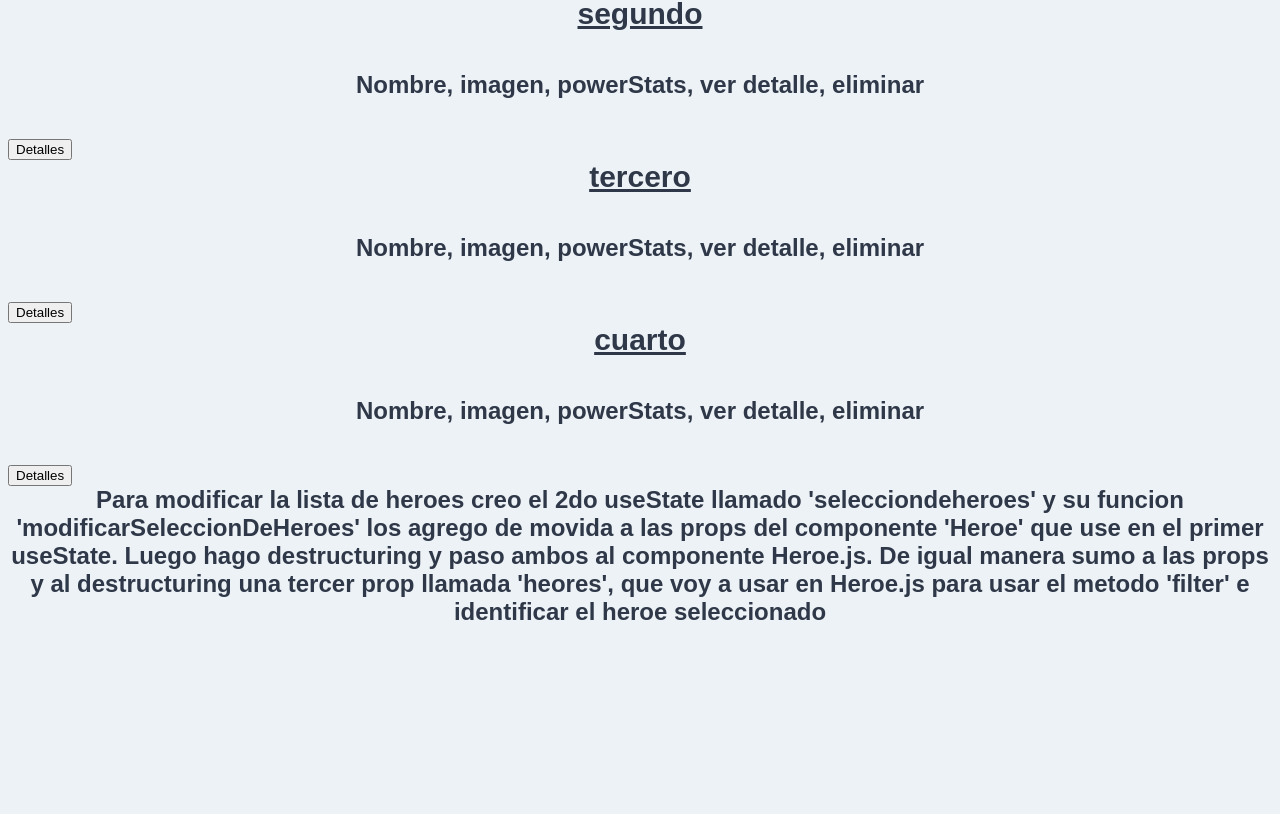
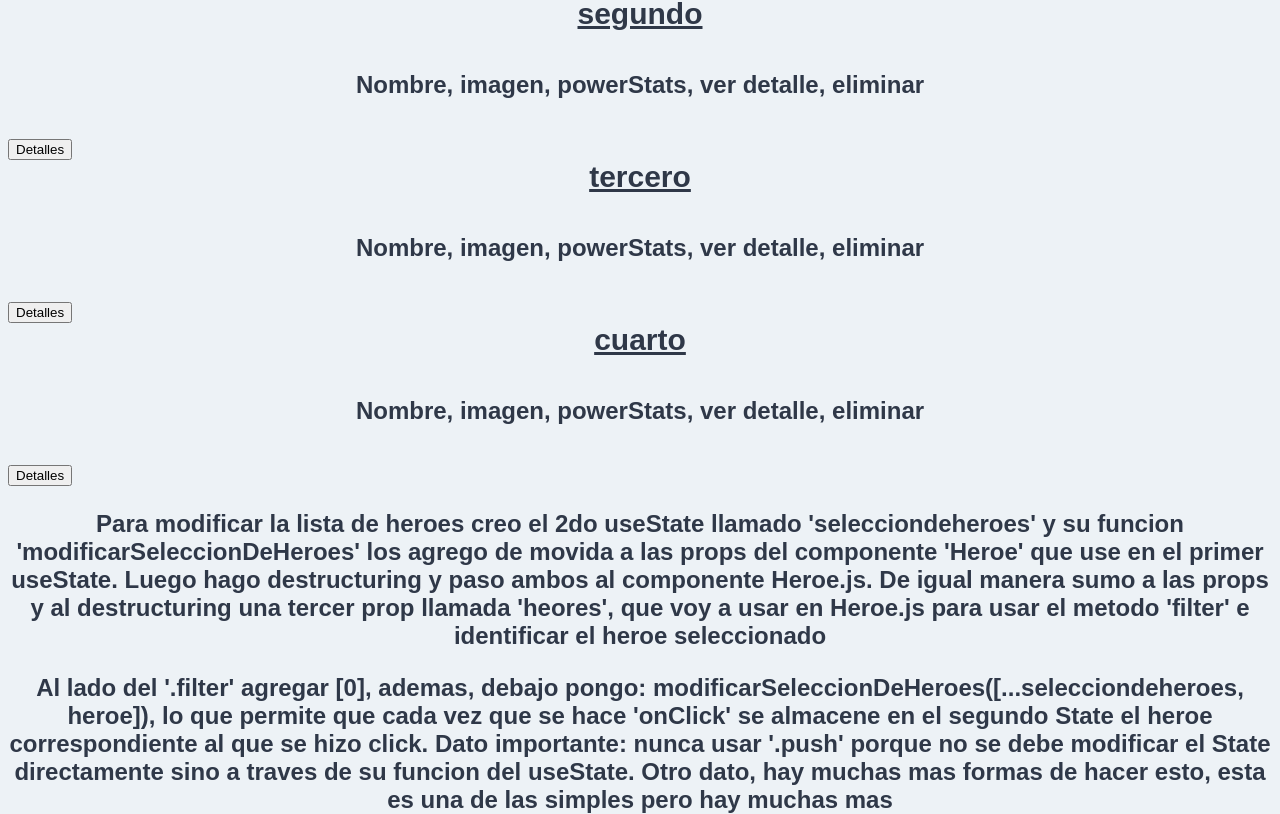
Before and after one commit to lautarosoliani/React-Alkemy-app, a React (Create React App) app in the folder apuntes-app/: page / in a window 1280 px wide. Shown: the part 2148-2962 px from the top of the page. Before the commit the page ends 2774 px from the top, so only its background shows below. Built offline with nearby package versions, Linux system fonts and the light colour scheme.

Commit message:
2nd useState finished

```diff
--- a/apuntes-app/src/App.js
+++ b/apuntes-app/src/App.js
@@ -56,14 +56,27 @@ function App() {
             ))}
 
             <h2>
-                Para modificar la lista de heroes creo el 2do useState llamado
-                'selecciondeheroes' y su funcion 'modificarSeleccionDeHeroes'
-                los agrego de movida a las props del componente 'Heroe' que use
-                en el primer useState. Luego hago destructuring y paso ambos al
-                componente Heroe.js. De igual manera sumo a las props y al
-                destructuring una tercer prop llamada 'heores', que voy a usar
-                en Heroe.js para usar el metodo 'filter' e identificar el heroe
-                seleccionado
+                <p>
+                    Para modificar la lista de heroes creo el 2do useState
+                    llamado 'selecciondeheroes' y su funcion
+                    'modificarSeleccionDeHeroes' los agrego de movida a las
+                    props del componente 'Heroe' que use en el primer useState.
+                    Luego hago destructuring y paso ambos al componente
+                    Heroe.js. De igual manera sumo a las props y al
+                    destructuring una tercer prop llamada 'heores', que voy a
+                    usar en Heroe.js para usar el metodo 'filter' e identificar
+                    el heroe seleccionado
+                </p>
+                <p>
+                    Al lado del '.filter' agregar [0], ademas, debajo pongo:
+                    modificarSeleccionDeHeroes([...selecciondeheroes, heroe]),
+                    lo que permite que cada vez que se hace 'onClick' se
+                    almacene en el segundo State el heroe correspondiente al que
+                    se hizo click. Dato importante: nunca usar '.push' porque no
+                    se debe modificar el State directamente sino a traves de su
+                    funcion del useState. Otro dato, hay muchas mas formas de
+                    hacer esto, esta es una de las simples pero hay muchas mas
+                </p>
             </h2>
         </>
     )
--- a/apuntes-app/src/components/Heroe.js
+++ b/apuntes-app/src/components/Heroe.js
@@ -14,7 +14,7 @@ const Heroe = ({
     // va a crear un array nuevo con ese heroe
     const seleccionarHeroe = (id) => {
         const heroe = heroes.filter((heroe) => heroe.id === id)[0]
-        modificarSeleccionDeHeroes(heroe)
+        modificarSeleccionDeHeroes([...selecciondeheroes, heroe])
     }
 
     return (
```
